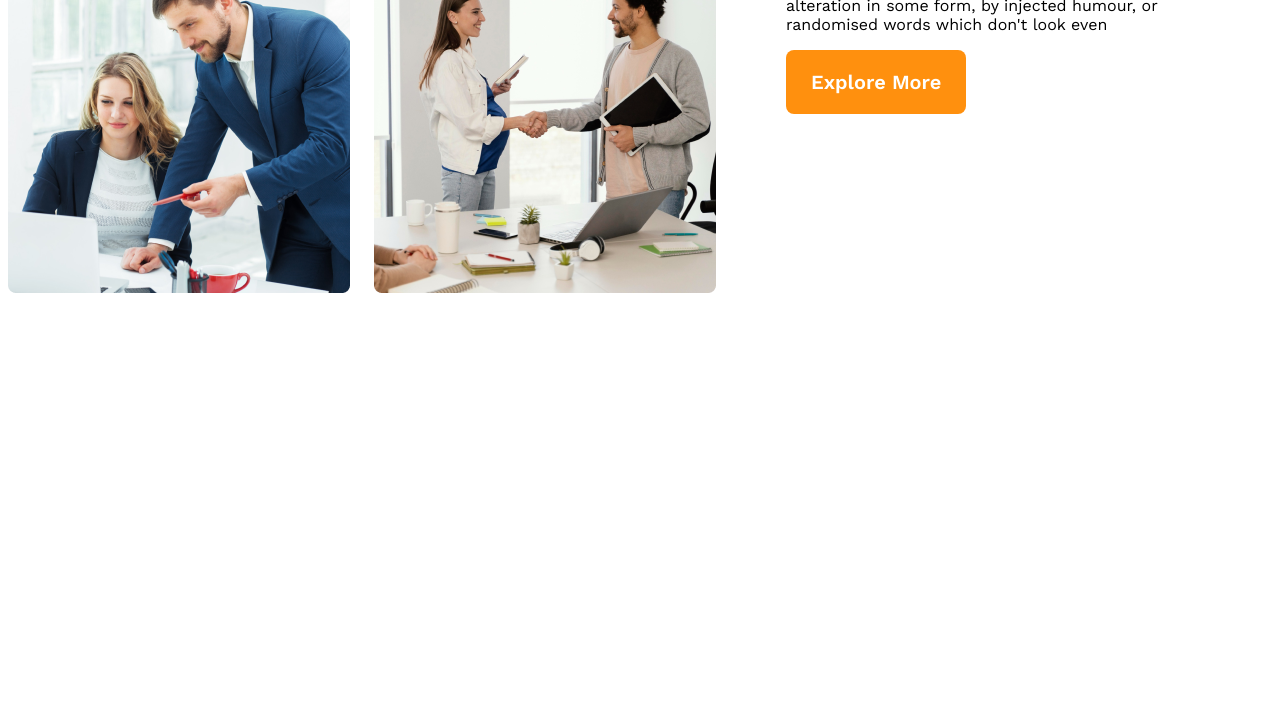
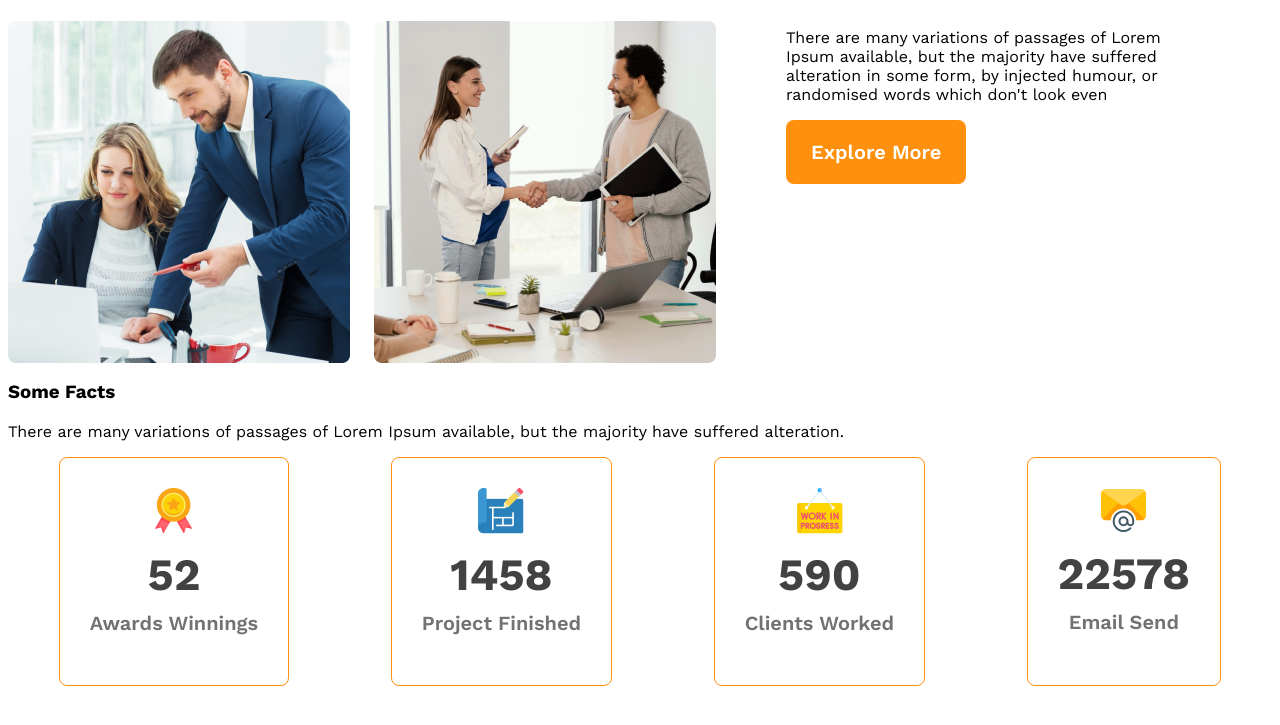
Before and after one commit to arnabgithub428/G3-architects, a plain HTML site: page index.html in a window 1280 px wide. Shown: the part 1504-2229 px from the top of the page. Before the commit the page ends 1805 px from the top, so only its background shows below. Drawn offline with nearby package versions, Linux system fonts and the light colour scheme.

Commit message:
fact section complete

```diff
--- a/index.html
+++ b/index.html
@@ -28,7 +28,7 @@
         </div>
     </header>
     <main>
-        <!-- feature section -->
+        <!-- team-feature section -->
         <section class="team-container">
             <div class="team-image">
                 <img src="images/team1.png" alt="">
@@ -42,6 +42,33 @@
                 <button class="btn-primary">Explore More</button>
             </div>
         </section>
+        <!-- fact section -->
+        <section class="fact-container">
+            <h3 class="fact-title">Some Facts</h3>
+            <p class="fact-description">There are many variations of passages of Lorem Ipsum available, but the majority have suffered alteration.</p>
+            <div class="fact-card-container">
+                <div class="card">
+                    <img src="images/icons/ribon.png" alt="">
+                    <h2 class="card-stats">52</h2>
+                    <p class="card-title">Awards Winnings</p>
+                </div>
+                <div class="card">
+                    <img src="images/icons/projects.png" alt="">
+                    <h2 class="card-stats">1458</h2>
+                    <p class="card-title">Project Finished</p>
+                </div>
+                <div class="card">
+                    <img src="images/icons/customers.png" alt="">
+                    <h2 class="card-stats">590</h2>
+                    <p class="card-title">Clients Worked</p>
+                </div>
+                <div class="card">
+                    <img src="images/icons/email.png" alt="">
+                    <h2 class="card-stats">22578</h2>
+                    <p class="card-title">Email Send</p>
+                </div>
+            </div>
+        </section>
 
     </main>
     <footer>
--- a/style.css
+++ b/style.css
@@ -18,7 +18,7 @@ header {
   border-radius: 8px;
   background: #ff900e;
   padding: 20px 25px;
-  color: #FFF;
+  color: #fff;
   font-size: 1.25rem;
   cursor: pointer;
   border: 0;
@@ -64,9 +64,45 @@ nav li a {
   margin-top: -20px;
   color: #727272;
 }
-.banner-img{
+.banner-img {
   margin-top: 20px;
   width: 100%;
+}
+
+/* main style  */
+
+main {
+  max-width: 1440px;
+  margin: 70px auto;
+}
+/*  team feature style */
+.team-container {
+  display: flex;
+  align-items: center;
+}
+.team-image {
+  display: grid;
+  grid-template-columns: repeat(2, 1fr);
+  gap: 1.5rem;
+}
+.team-content {
+  padding-left: 70px;
+  padding-right: 70px;
+}
+
+.team-title {
+  font-size: 2.8rem;
+}
+.team-title .Quick-list {
+  color: #727272;
+  font-weight: 500;
+}
+.team-title .of-Our {
+  color: #131313;
+}
+.team-title .text-features {
+  color: #ff900e;
+  font-weight: 700;
 }
 
 /* respomsive media queries */
@@ -75,54 +111,51 @@ nav li a {
   header {
     padding: 20px;
   }
-    nav {
+  nav,
+  .team-container {
     flex-direction: column;
   }
+  .team-image {
+    grid-template-columns: 1fr;
+  }
+  .team-content {
+    padding-left: 20px;
+    padding-right: 20px;
+  }
+}
+/* fact container */
+.fact-card-container{
+  display: flex;
+  justify-content: space-around;
+}
+
+.fact-card-container .card {
+  border-radius: 8px;
+  border: 1px solid #ff900e;
+  text-align: center;
+  padding: 30px;
+}
+.fact-card-container .card-stats{
+  font-size: 2.8rem;
+  color: #424242;
+  margin-top: 10px;
+  margin-bottom: 10px;
+}
+.fact-card-container .card-title{
+  font-weight: 600;
+  color: #727272;
+  font-size: 1.25rem;
+  margin-top: 5px;
 }
 
 /* for tablet or medium devices */
 
-@media screen and (min-width: 567px) and (max-width: 960px){
-    header{
+@media screen and (min-width: 567px) and (max-width: 960px) {
+  header {
     padding: 50px;
   }
-    nav {
+  nav,
+  .team-container {
     flex-direction: column;
   }
 }
-
-/* main style  */
-
-main{
-    max-width: 1440px;
-    margin: 0 auto;
-}
-/*  team feature style */
-.team-container{
-    display: flex;
-    align-items: center;
-}
-.team-image{
-    display: grid;
-    grid-template-columns: repeat(2, 1fr);
-    gap: 1.5rem;
-}
-.team-content{
-    padding-left: 70px;
-    padding-right: 70px;
-}
-
-.team-title{
-    font-size: 2.8rem;
-}
-.team-title .Quick-list{
-    color: #727272;
-    font-weight: 500;
-}
-.team-title .of-Our{
-    color: #131313;
-}
-.team-title .text-features{
-    color: #FF900E;
-    font-weight: 700;
-}
```
Lines whose indentation alone changed are shown as unchanged.
